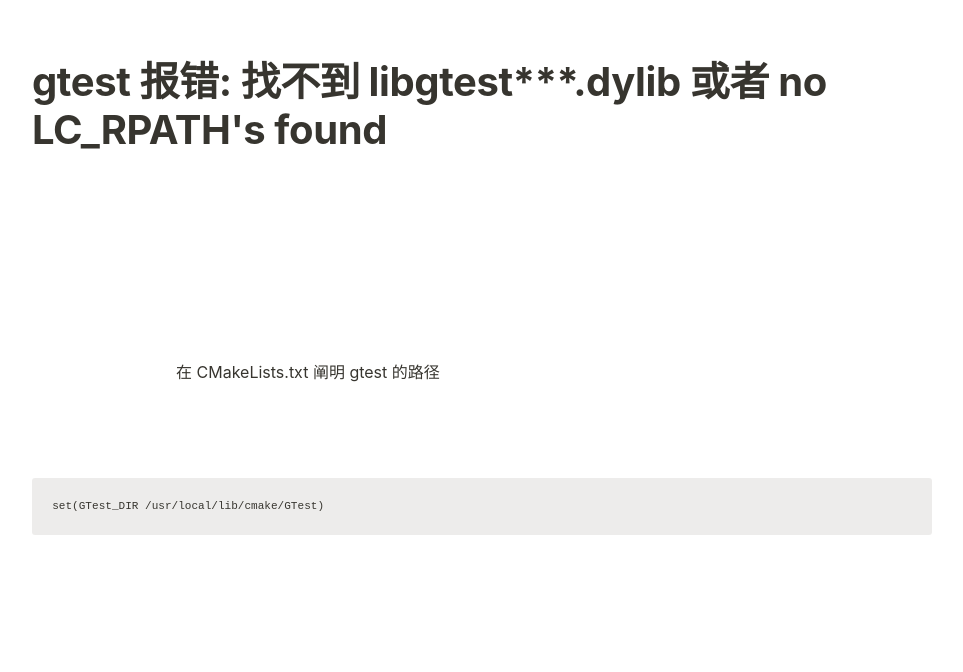
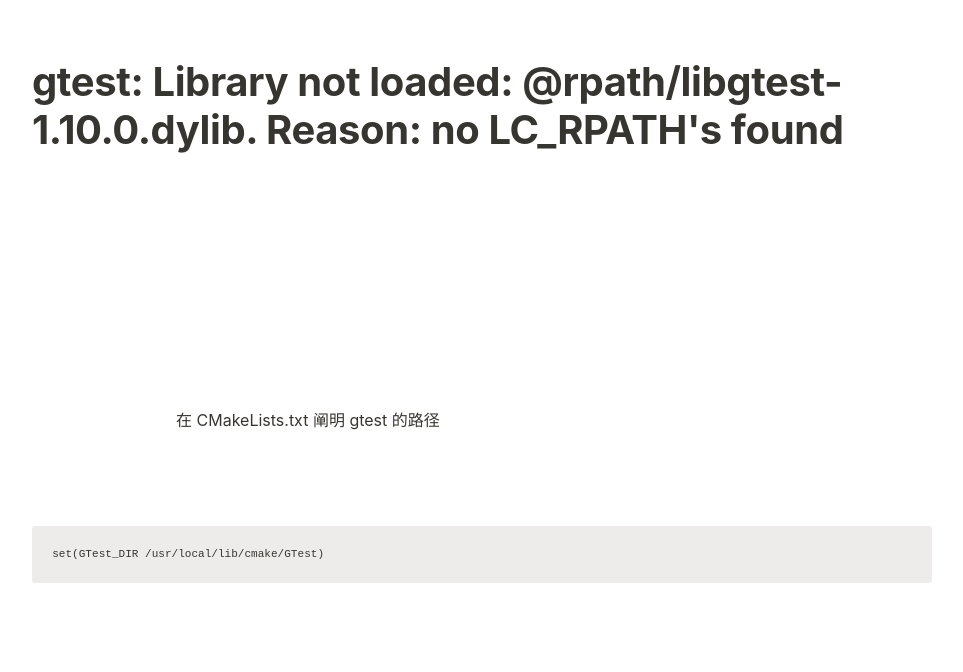
Before and after one commit to LikeTheWindGone/LikeTheWindGone.github.io, a plain HTML site: page note/gtest-lc-rpath.html in a window 1280 px wide. Shown: the part 118-790 px from the top of the page, without its empty margins (158-1121 px from the left). Drawn offline with Linux system fonts and the light colour scheme.

Commit message:
Dec 18 20:42, 2023

```diff
--- a/note/gtest-lc-rpath.html
+++ b/note/gtest-lc-rpath.html
@@ -807,7 +807,8 @@
 <body>
 	<article id="69ed73ad-4649-4a39-91a6-5067ddd5f33b" class="page sans">
 		<header>
-			<h1 class="page-title">gtest 报错: 找不到 libgtest***.dylib 或者 no LC_RPATH's found</h1>
+			<h1 class="page-title">gtest: Library not loaded: @rpath/libgtest-1.10.0.dylib. Reason: no LC_RPATH's found
+			</h1>
 		</header>
 		<div class="page-body">
 			<p id="feb1ba3c-7939-4295-9e0f-85c04b9d9907" class="">
```
Also changed, not shown: note.html (+1 -1 lines).
